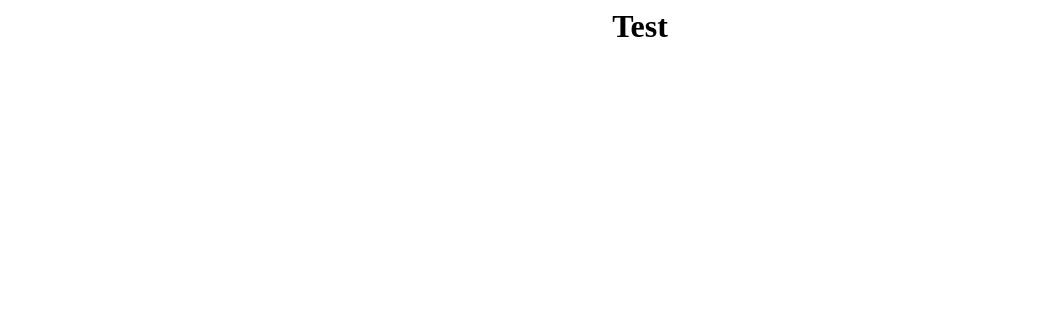
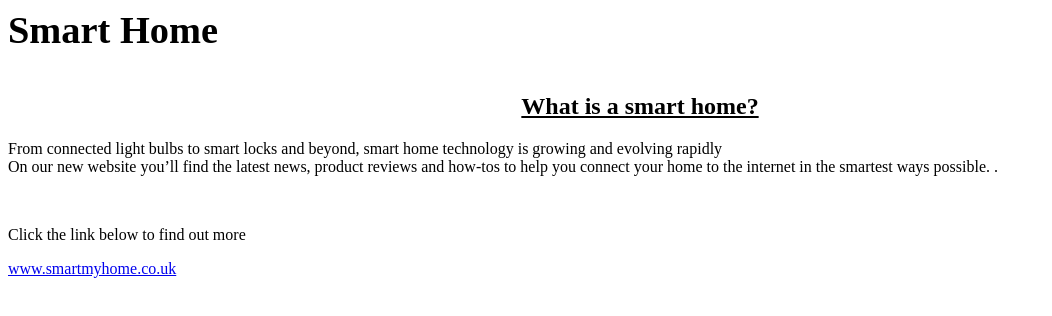
Before and after one commit to AntBJoness/Html, a plain HTML site: page index.html in a window 1280 px wide. Shown: the whole page, without its empty margins (0-1052 px from the left). Drawn offline with Linux system fonts and the light colour scheme.

Commit message:
Update index.html

```diff
--- a/index.html
+++ b/index.html
@@ -1,8 +1,14 @@
 <html>
-  <head>
-    <title>Computer Science Html Test </title>
-  </head>
   <body>
-    <h1><center>Test</center></h1>
+    <big><h1>Smart Home</big></h1>
+    <center><img href=”SmartHomeImage.jpg”></center>
+    <center><h2><u>What is a smart home?</center></h2></u>
+    <p>From connected light bulbs to smart locks and beyond, smart home technology is growing and evolving rapidly
+    <br>
+    On our new website you’ll find the latest news, product reviews and how-tos to help you connect your home to the internet in the smartest ways possible.
+    .</p>
+    <br>
+    <p>Click the link below to find out more</p>
+    <a href=”www.smartmyhome.co.uk”>www.smartmyhome.co.uk</a>
   </body>
 </html>
```
